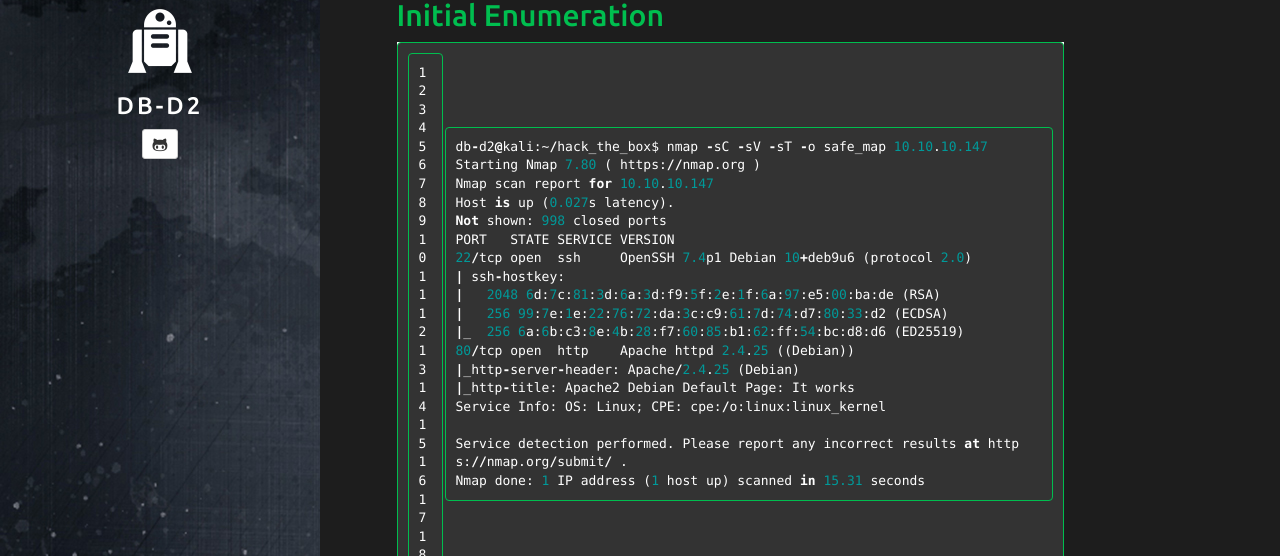
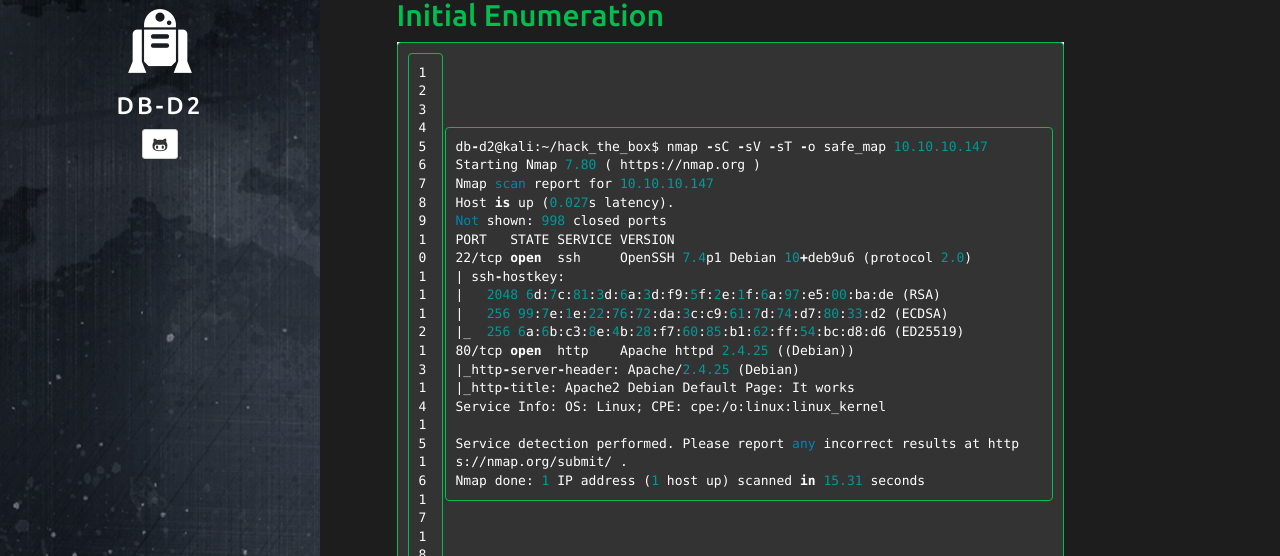
Before and after one commit to db-d2/db-d2.github.io, a Jekyll site: the page built from _posts/2019-08-30-safe.md, in a window 1280 px wide and 1400 px high, scrolled down 662 px. Shown: the part 119-675 px from the top of the window. Built offline with Jekyll 4.4.1, drawn with Linux system fonts in a browser that asks for light colours; some of the changed text lies outside the part shown.

Commit message:
syntax type and colors

```diff
--- a/_posts/2019-08-30-safe.md
+++ b/_posts/2019-08-30-safe.md
@@ -22,7 +22,7 @@
 
 ## Initial Enumeration
 
-{% highlight Ada linenos %}
+{% highlight Fortran linenos %}
 db-d2@kali:~/hack_the_box$ nmap -sC -sV -sT -o safe_map 10.10.10.147
 Starting Nmap 7.80 ( https://nmap.org )
 Nmap scan report for 10.10.10.147
@@ -55,7 +55,7 @@
 
 So "myapp" is running on p1337 and it's available for download. Let's check out the service first
 
-{% highlight C linenos %}
+{% highlight Fortran linenos %}
 db-d2@kali:~/hack_the_box$ nc 10.10.10.147 1337
  21:05:13 up 27 min,  0 users,  load average: 0.00, 0.00, 0.00
 hello
@@ -65,7 +65,7 @@
 
 Not much here, let's grab myapp and take a look
 
-{% highlight Ada linenos %}
+{% highlight Fortran linenos %}
 db-d2@kali:~/hack_the_box$ wget http://10.10.10.147/myapp
   http://10.10.10.147/myapp
 Connecting to 10.10.10.147:80... connected.
@@ -97,7 +97,7 @@
 
 And jackpot! Let's break it open in gdb and run checksec (btw, if you're not using [Peda](https://github.com/longld/peda) you should install it now)
 
-{% highlight Ada linenos %}
+{% highlight Fortran linenos %}
 Reading symbols from ./myapp...
 (No debugging symbols found in ./myapp)
 gdb-peda$ checksec
@@ -112,7 +112,7 @@
 
 First up, I need to find the offest so let's create a pattern
 
-{% highlight Ada linenos %}
+{% highlight Fortran linenos %}
 gdb-peda$ pattern create 200
 'AAA%AAsAABAA$AAnAACAA-AA(AADAA;AA)AAEAAaAA0AAFAAbAA1AAGAAcAA2AAHA...'
 gdb-peda$
--- a/assets/resources/syntax/syntax.css
+++ b/assets/resources/syntax/syntax.css
@@ -50,13 +50,13 @@
 .highlight .sb { color: #d14 } /* Literal.String.Backtick */
 .highlight .sc { color: #d14 } /* Literal.String.Char */
 .highlight .sd { color: #d14 } /* Literal.String.Doc */
-.highlight .s2 { color: #00be4f } /* Literal.String.Double */
+.highlight .s2 { color: #0f0 } /* Literal.String.Double */
 .highlight .se { color: #d14 } /* Literal.String.Escape */
 .highlight .sh { color: #d14 } /* Literal.String.Heredoc */
 .highlight .si { color: #d14 } /* Literal.String.Interpol */
 .highlight .sx { color: #d14 } /* Literal.String.Other */
 .highlight .sr { color: #009926 } /* Literal.String.Regex */
-.highlight .s1 { color: #00be4f } /* Literal.String.Single */
+.highlight .s1 { color: #0f0 } /* Literal.String.Single */
 .highlight .ss { color: #990073 } /* Literal.String.Symbol */
 .highlight .bp { color: #999999 } /* Name.Builtin.Pseudo */
 .highlight .vc { color: #008080 } /* Name.Variable.Class */
```
